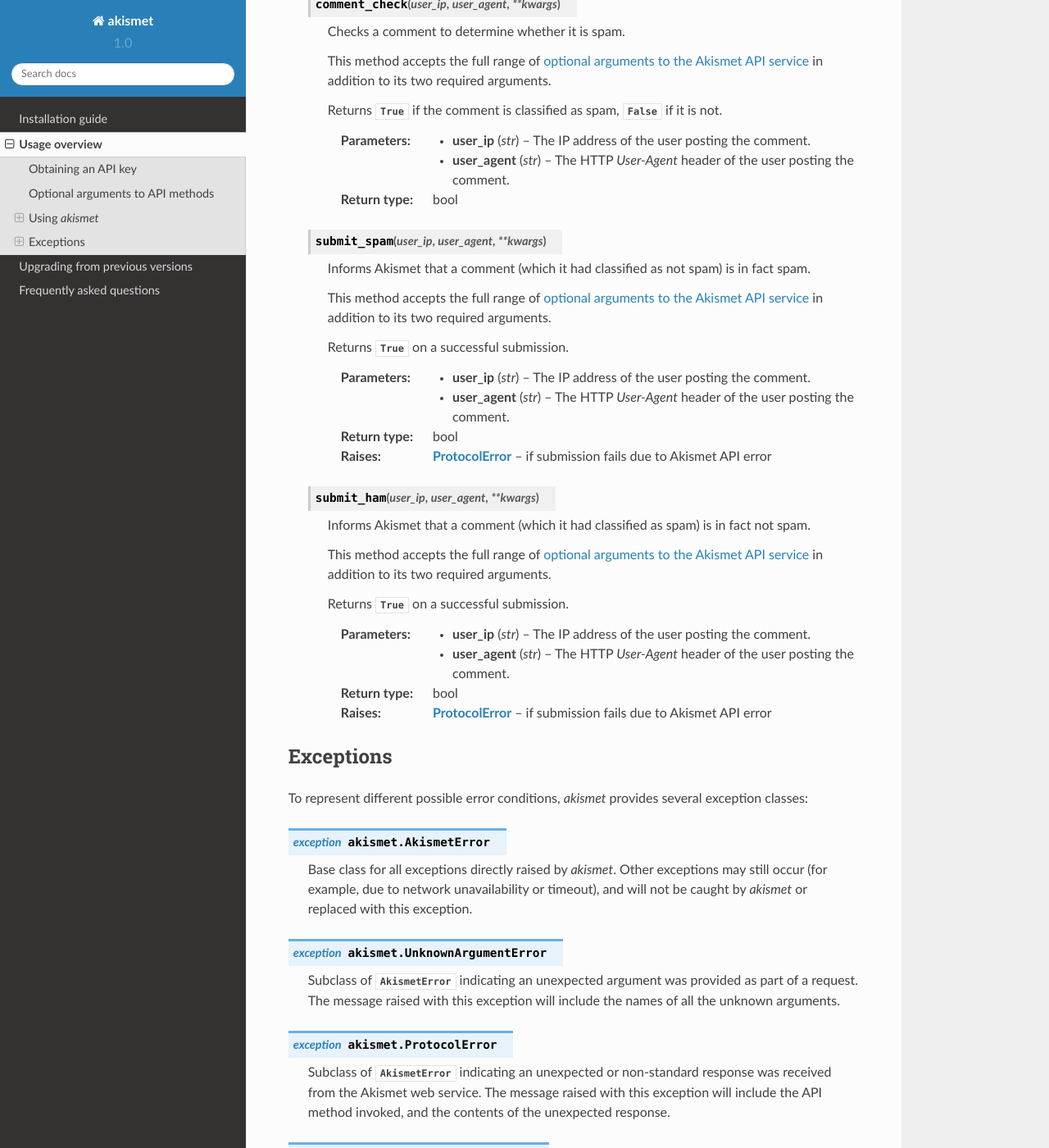
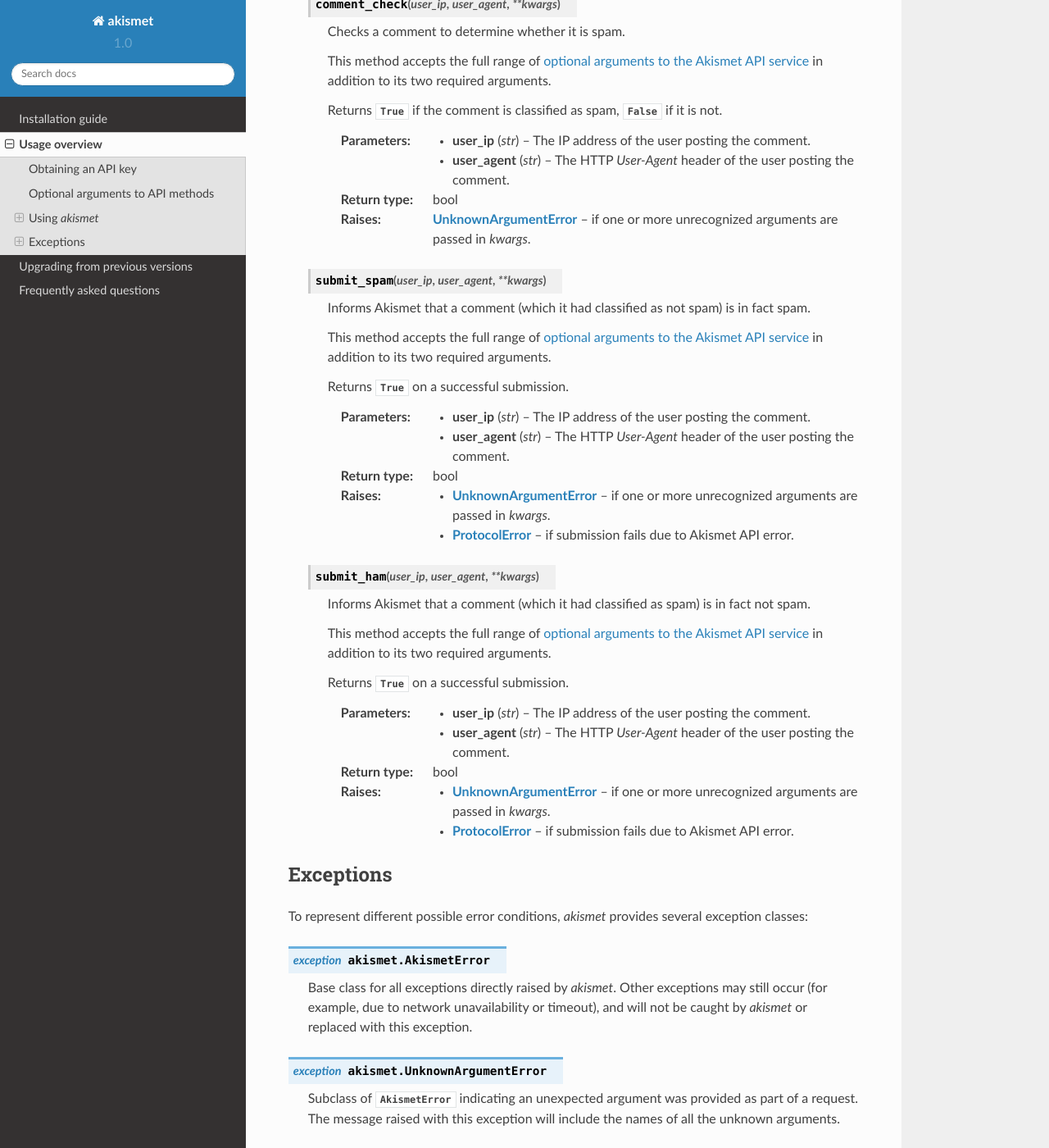
Before and after one commit to ubernostrum/akismet, a Sphinx documentation site: the page built from docs/overview.rst, in a window 1280 px wide and 1400 px high, scrolled down 1749 px. Shown: the whole window at 82% size. Built offline with Sphinx 7.4.7 and the Read the Docs theme 2.0.0, drawn with Linux system fonts in a browser that asks for light colours.

Commit message:
A bit nicer exception documentation.

```diff
--- a/docs/overview.rst
+++ b/docs/overview.rst
@@ -105,7 +105,7 @@
       :type blog_url: str
       :rtype: bool
       :raises ConfigurationError: if `blog_url` is not a full URL
-         including the `http://` or `https://` protocol
+         including the `http://` or `https://` protocol.
 
 
    .. method:: comment_check(user_ip, user_agent, **kwargs)
@@ -125,6 +125,8 @@
          posting the comment.
       :type user_agent: str
       :rtype: bool
+      :raises UnknownArgumentError: if one or more unrecognized
+         arguments are passed in `kwargs`.
 
 
    .. method:: submit_spam(user_ip, user_agent, **kwargs)
@@ -144,8 +146,10 @@
          posting the comment.
       :type user_agent: str
       :rtype: bool
+      :raises UnknownArgumentError: if one or more unrecognized
+         arguments are passed in `kwargs`.
       :raises ProtocolError: if submission fails due to Akismet API
-         error
+         error.
 
 
    .. method:: submit_ham(user_ip, user_agent, **kwargs)
@@ -165,8 +169,10 @@
          posting the comment.
       :type user_agent: str
       :rtype: bool
+      :raises UnknownArgumentError: if one or more unrecognized
+         arguments are passed in `kwargs`.
       :raises ProtocolError: if submission fails due to Akismet API
-         error
+         error.
 
 
 Exceptions
```
